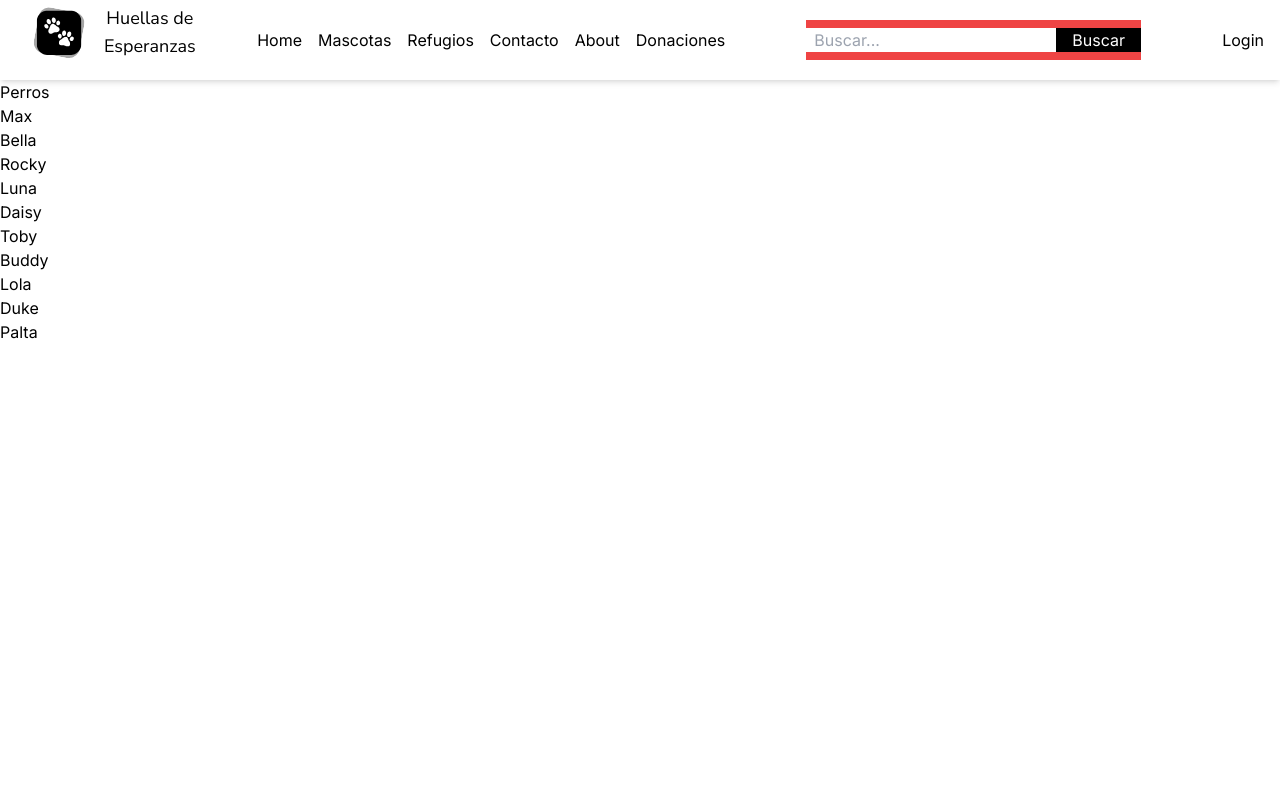
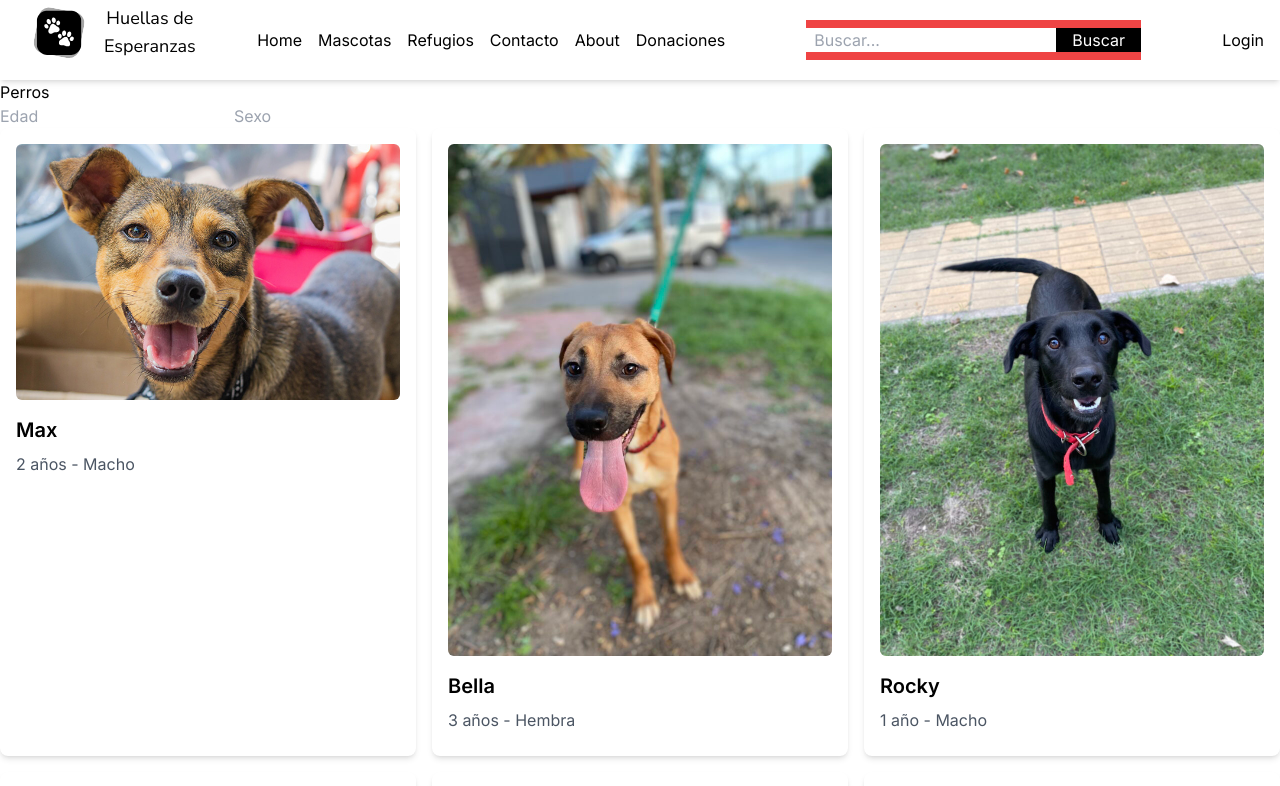
Before and after one commit to mauro8778/HuellasDeEsperanza, a Next.js app in the folder front/: page /mascotas/perros in a window 1280 px wide. Shown: the top 786 px of the page. Built offline with nearby package versions, Linux system fonts and the light colour scheme; a web font is replaced by a local one.

Commit message:
se agregaron las card en ruta perros

```diff
--- a/front/src/app/Home/page.tsx
+++ b/front/src/app/Home/page.tsx
@@ -10,7 +10,7 @@ export const Home: React.FC = () => {
   return (
     <div className="relative w-full min-h-screen overflow-hidden">
       <div>
-      <img src="/ImageNavbar.webp" alt="Wave Background" className="absolute top-0 left-0 w-full h-full object-cover -z-10 w-full h-auto " />
+      <img src="/ImageNavbar.webp" alt="Wave Background" className="absolute top-0 left-0 w-full h-full object-cover -z-10 " />
       </div>
       <h1>pagina principal</h1>
         <RandomAnimalCards mascotas={Mascotas} />
--- a/front/src/app/mascotas/perros/page.tsx
+++ b/front/src/app/mascotas/perros/page.tsx
@@ -1,25 +1,67 @@
+/* eslint-disable react-hooks/exhaustive-deps */
 'use client';
 import { useEffect, useState } from 'react';
 import Mascotas from '@/utils/mascotas';
 import { IMascotas } from '@/interface/IMascotas';
+import ListaMascotas from '@/components/Card-Animals/ListaMascotas';
 
 export const PerrosPage: React.FC = () => {
   const [dogs, setDogs] = useState<IMascotas[]>([]);
+  const [searchParams, setSearchParams] = useState({ edad: '', sexo: '' });
 
   useEffect(() => {
-
+    // Filtra las mascotas para obtener solo los perros
     const filterDogs = Mascotas.filter(mascota => mascota.category === 'Perro');
     setDogs(filterDogs);
   }, []);
 
+  const handleSearch = () => {
+    const { edad, sexo } = searchParams;
+
+    let filteredDogs = Mascotas.filter(mascota => mascota.category === 'Perro');
+
+    if (edad) {
+      filteredDogs = filteredDogs.filter(dog => dog.edad.includes(edad));
+    }
+
+    if (sexo) {
+      filteredDogs = filteredDogs.filter(dog => dog.sexo.toLowerCase() === sexo.toLowerCase());
+    }
+
+    setDogs(filteredDogs);
+  };
+
+  useEffect(() => {
+    handleSearch();
+  }, [searchParams]);
+
+  const handleInputChange = (e: React.ChangeEvent<HTMLInputElement>) => {
+    const { name, value } = e.target;
+    setSearchParams(prevParams => ({ ...prevParams, [name]: value }));
+  };
+
   return (
     <div>
       <h1>Perros</h1>
-      <ul>
-        {dogs.map((perro) => (
-          <li key={perro.id}>{perro.name}</li>
-        ))}
-      </ul>
+      {/*//? Barra de búsqueda ,esto esta a prueba */}
+      <div>
+        <input
+          type="text"
+          name="edad"
+          placeholder="Edad"
+          value={searchParams.edad}
+          onChange={handleInputChange}
+        />
+        <input
+          type="text"
+          name="sexo"
+          placeholder="Sexo"
+          value={searchParams.sexo}
+          onChange={handleInputChange}
+        />
+      </div>
+
+      <ListaMascotas mascotas={dogs} />
     </div>
   );
 };
--- /dev/null
+++ b/front/src/app/resultados/Page.tsx
@@ -0,0 +1,45 @@
+'use client';
+import { useEffect, useState } from 'react';
+import { useSearchParams } from 'next/navigation';
+import Mascotas from '@/utils/mascotas';
+import { IMascotas } from '@/interface/IMascotas';
+import ListaMascotas from '@/components/Card-Animals/ListaMascotas';
+
+const ResultadosPage: React.FC = () => {
+  const [filteredMascotas, setFilteredMascotas] = useState<IMascotas[]>([]);
+  const searchParams = useSearchParams();
+  const query = searchParams.get('query') || '';
+
+  useEffect(() => {
+    const filterMascotas = () => {
+      const terms = query.toLowerCase().split(' ');
+      let result = Mascotas;
+
+      terms.forEach(term => {
+        if (term === 'perro' || term === 'gato') {
+          result = result.filter(mascota => mascota.category.toLowerCase() === term);
+        } else if (term === 'macho' || term === 'hembra') {
+          result = result.filter(mascota => mascota.sexo.toLowerCase() === term);
+        } else if (term.includes('año') || term.includes('años')) {
+          const age = term.replace('años', '').replace('año', '').trim();
+          result = result.filter(mascota => mascota.edad.includes(age));
+        } else {
+          result = result.filter(mascota => mascota.name.toLowerCase().includes(term));
+        }
+      });
+
+      setFilteredMascotas(result);
+    };
+
+    filterMascotas();
+  }, [query]);
+
+  return (
+    <div>
+      <h1>Resultados de búsqueda</h1>
+      <ListaMascotas mascotas={filteredMascotas} />
+    </div>
+  );
+};
+
+export default ResultadosPage;
--- a/front/src/components/NavBar/Search.tsx
+++ b/front/src/components/NavBar/Search.tsx
@@ -1,22 +1,52 @@
+// import { useState } from 'react';
+
+// const Search: React.FC = () => {
+//   const [searchTerm, setSearchTerm] = useState('');
+
+//   const handleSearch = (event: React.FormEvent) => {
+//     event.preventDefault();
+//     // Manejar la lógica de búsqueda
+//   };
+
+//   return (
+//     <div className="flex items-center bg-red-500 h-10">
+//       <form onSubmit={handleSearch} className="flex w-full">
+//         <input
+//           type="text "
+//           value={searchTerm}
+//           onChange={(event) => setSearchTerm(event.target.value)}
+//           placeholder="Buscar..."
+//           className="flex-grow px-2  "
+//         />
+//         <button type="submit" className="px-4 text-white bg-black">Buscar</button>
+//       </form>
+//     </div>
+//   );
+// };
+
+// export default Search;
+'use client';
 import { useState } from 'react';
+import { useRouter } from 'next/navigation';
 
 const Search: React.FC = () => {
   const [searchTerm, setSearchTerm] = useState('');
+  const router = useRouter();
 
   const handleSearch = (event: React.FormEvent) => {
     event.preventDefault();
-    // Manejar la lógica de búsqueda
+    router.push(`/resultados?query=${encodeURIComponent(searchTerm)}`);
   };
 
   return (
     <div className="flex items-center bg-red-500 h-10">
       <form onSubmit={handleSearch} className="flex w-full">
         <input
-          type="text "
+          type="text"
           value={searchTerm}
           onChange={(event) => setSearchTerm(event.target.value)}
           placeholder="Buscar..."
-          className="flex-grow px-2  "
+          className="flex-grow px-2 text-black"
         />
         <button type="submit" className="px-4 text-white bg-black">Buscar</button>
       </form>
```
